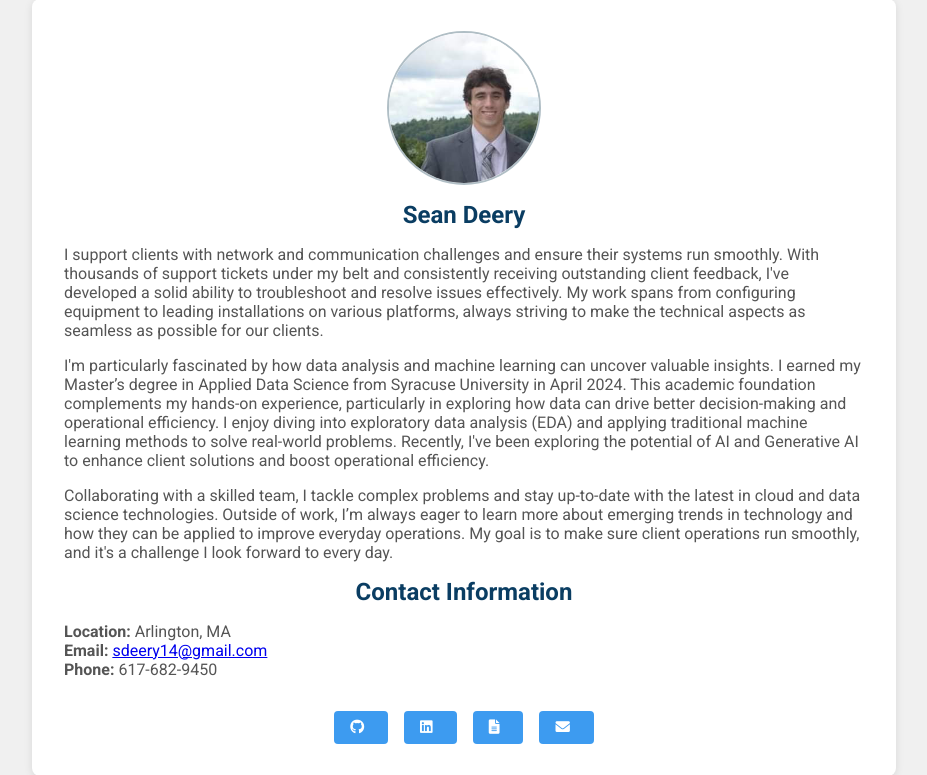
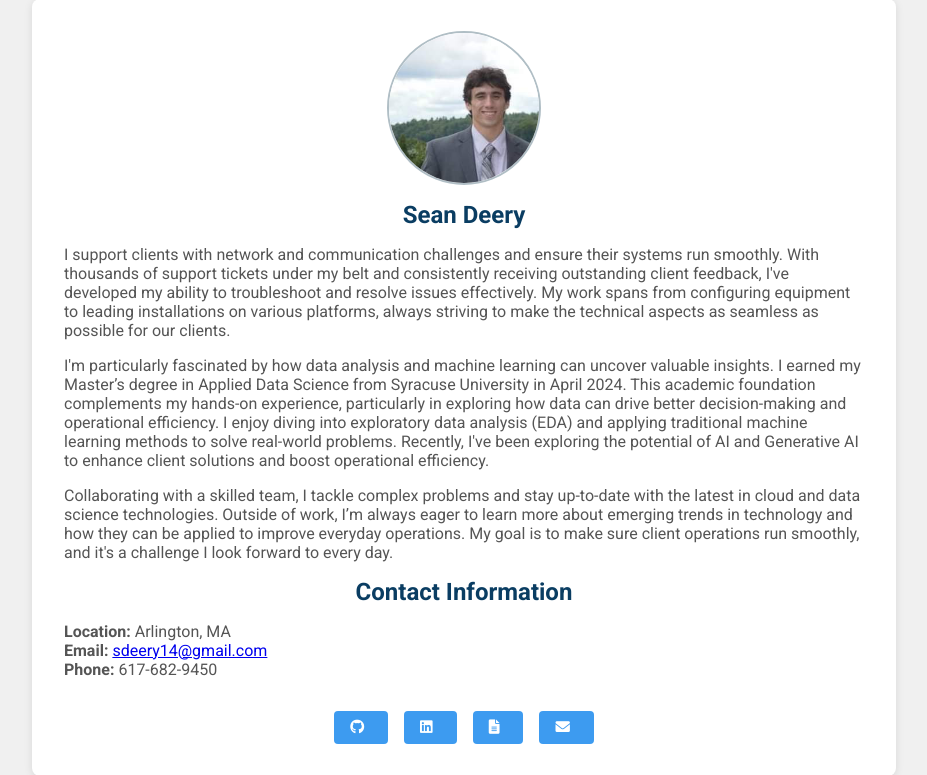
Before and after one commit to sdeery14/portfolio-website, a Flask app: page /about in a window 1280 px wide. Shown: the part 282-1057 px from the top of the page, without its empty margins (176-1103 px from the left). Run offline with Flask 3, Linux system fonts and the light colour scheme.

Commit message:
update about

```diff
--- a/app/templates/about.html
+++ b/app/templates/about.html
@@ -10,7 +10,7 @@
     <div class="about-content">
         <h2>Sean Deery</h2>
         <p class="bio">
-            I support clients with network and communication challenges and ensure their systems run smoothly. With thousands of support tickets under my belt and consistently receiving outstanding client feedback, I've developed a solid ability to troubleshoot and resolve issues effectively. My work spans from configuring equipment to leading installations on various platforms, always striving to make the technical aspects as seamless as possible for our clients.
+            I support clients with network and communication challenges and ensure their systems run smoothly. With thousands of support tickets under my belt and consistently receiving outstanding client feedback, I've developed my ability to troubleshoot and resolve issues effectively. My work spans from configuring equipment to leading installations on various platforms, always striving to make the technical aspects as seamless as possible for our clients.
         </p>
         <p class="bio">
             I'm particularly fascinated by how data analysis and machine learning can uncover valuable insights. I earned my Master’s degree in Applied Data Science from Syracuse University in April 2024. This academic foundation complements my hands-on experience, particularly in exploring how data can drive better decision-making and operational efficiency. I enjoy diving into exploratory data analysis (EDA) and applying traditional machine learning methods to solve real-world problems. Recently, I've been exploring the potential of AI and Generative AI to enhance client solutions and boost operational efficiency.
```
